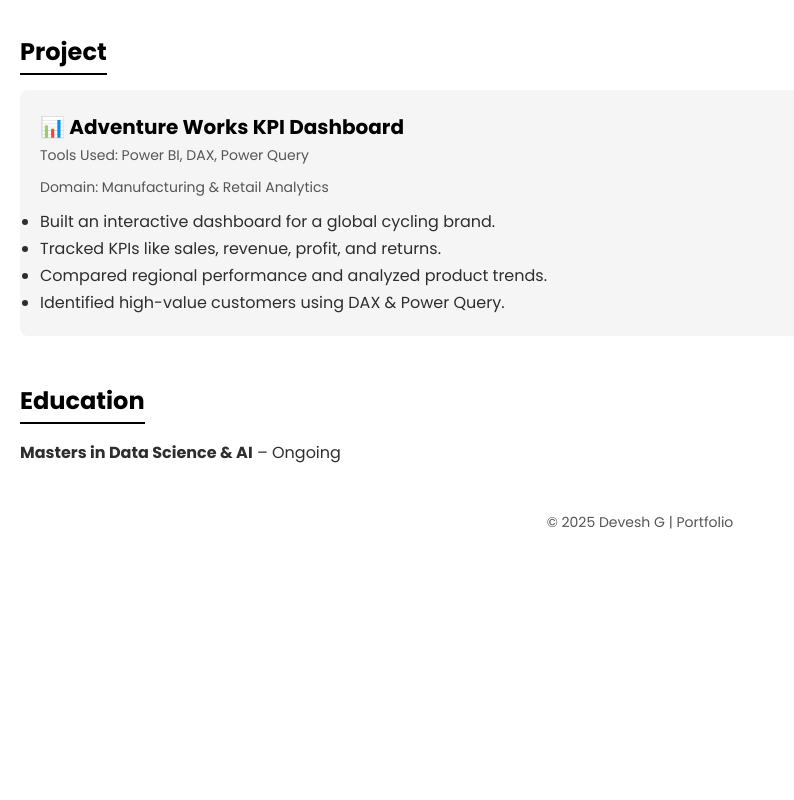
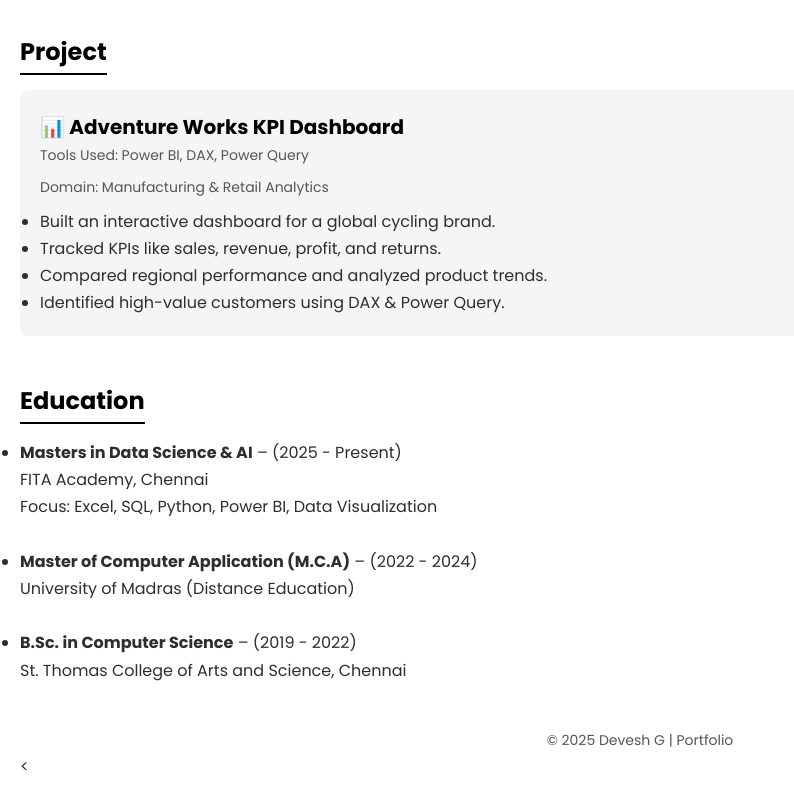
Before and after one commit to deveshd003-dj/Portfolio, a plain HTML site: page index.html in a window 1280 px wide. Shown: the part 1139-1939 px from the top of the page, without its empty margins (0-794 px from the left). Before the commit the page ends 1694 px from the top, so only its background shows below. Drawn offline with Linux system fonts and the light colour scheme.

Commit message:
Update index.html

```diff
--- a/index.html
+++ b/index.html
@@ -31,7 +31,7 @@
       color: var(--text);
       line-height: 1.7;
       padding: 20px;
-      transition: 0.3s ease-in-out;
+      transition: background 0.3s, color 0.3s;
     }
     .toggle-btn {
       position: fixed;
@@ -43,7 +43,7 @@
       padding: 10px 18px;
       border-radius: 8px;
       cursor: pointer;
-      font-size: 14px;
+      font-size: 16px;
       font-weight: 600;
       transition: 0.3s;
     }
@@ -125,7 +125,7 @@
   </style>
 </head>
 <body>
-  <button class="toggle-btn" id="modeToggle">Dark Mode</button>
+  <button class="toggle-btn" id="modeToggle">🌙</button>
 
   <header class="header">
     <h1>Devesh G</h1>
@@ -228,20 +228,24 @@
 
   <section class="section">
     <h2>Education</h2>
-    <p><strong>Masters in Data Science & AI</strong> – Ongoing</p>
+    <ul>
+      <li><strong>Masters in Data Science & AI</strong> – (2025 - Present)<br>
+        FITA Academy, Chennai<br>
+        Focus: Excel, SQL, Python, Power BI, Data Visualization
+      </li>
+      <br>
+      <li><strong>Master of Computer Application (M.C.A)</strong> – (2022 - 2024)<br>
+        University of Madras (Distance Education)
+      </li>
+      <br>
+      <li><strong>B.Sc. in Computer Science</strong> – (2019 - 2022)<br>
+        St. Thomas College of Arts and Science, Chennai
+      </li>
+    </ul>
   </section>
 
   <footer class="footer">
     <p>© 2025 Devesh G | Portfolio</p>
   </footer>
 
-  <script>
-    const toggleBtn = document.getElementById("modeToggle");
-    const body = document.body;
-    toggleBtn.addEventListener("click", () => {
-      body.classList.toggle("dark");
-      toggleBtn.textContent = body.classList.contains("dark") ? "Light Mode" : "Dark Mode";
-    });
-  </script>
-</body>
-</html>
+  <
```
